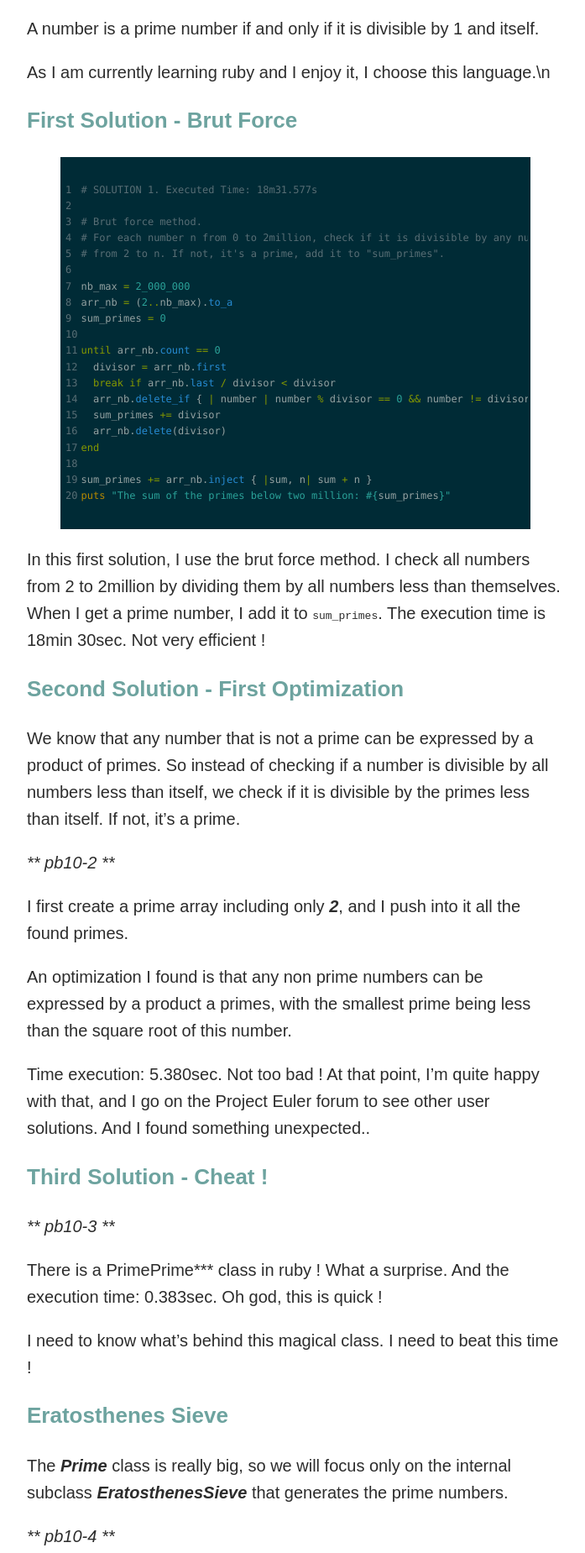
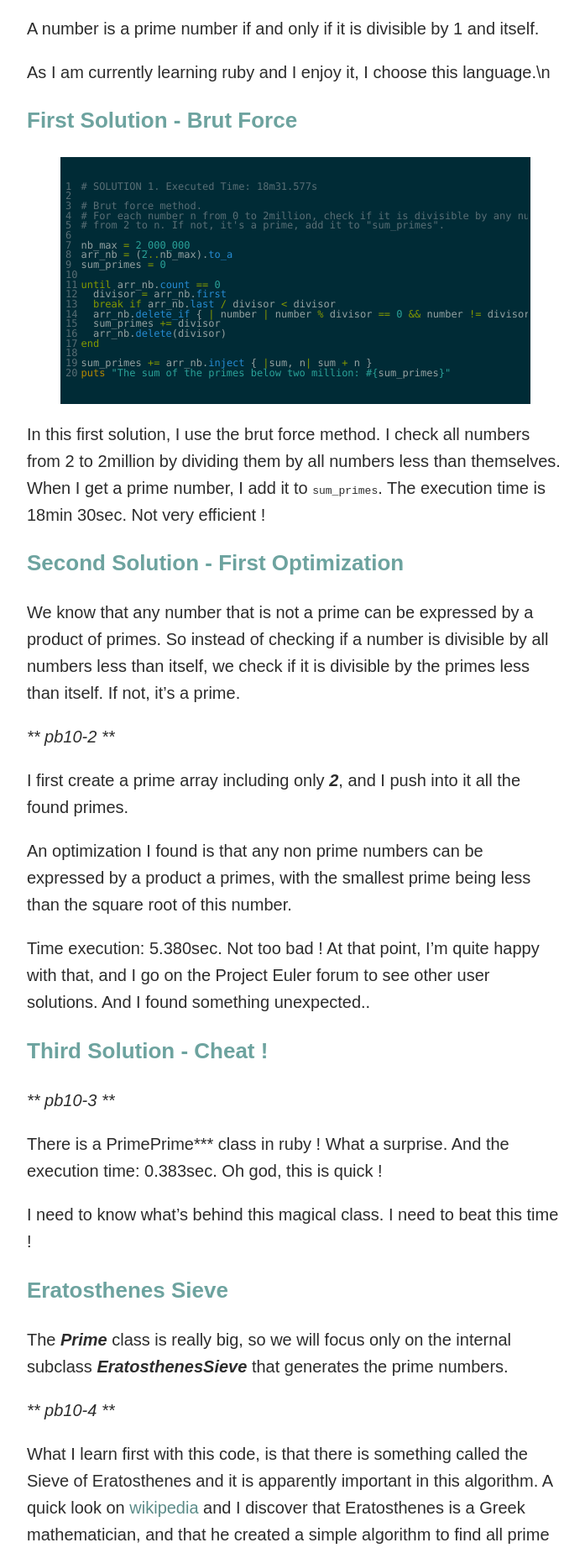
Before and after one commit to florianmainguy/florianmainguy.github.io, a Jekyll site: the page built from _posts/2015-08-28-sum-of-prime-numbers-program-optimization.markdown, in a window 1280 px wide. Shown: the part 948-2797 px from the top of the page at 84% size, without its empty margins (288-985 px from the left). Built offline with Jekyll 4.4.1, drawn with Linux system fonts in a browser that asks for light colours.

Commit message:
restructuration

```diff
--- a/_sass/_layout.scss
+++ b/_sass/_layout.scss
@@ -116,6 +116,8 @@ h2 {
     overflow-x: auto;
     word-wrap: normal;
     font-family: Menlo;
+    line-height: 90%;
+    letter-spacing: -0.5;
 }
 code {
     font-size: 13px;
```
